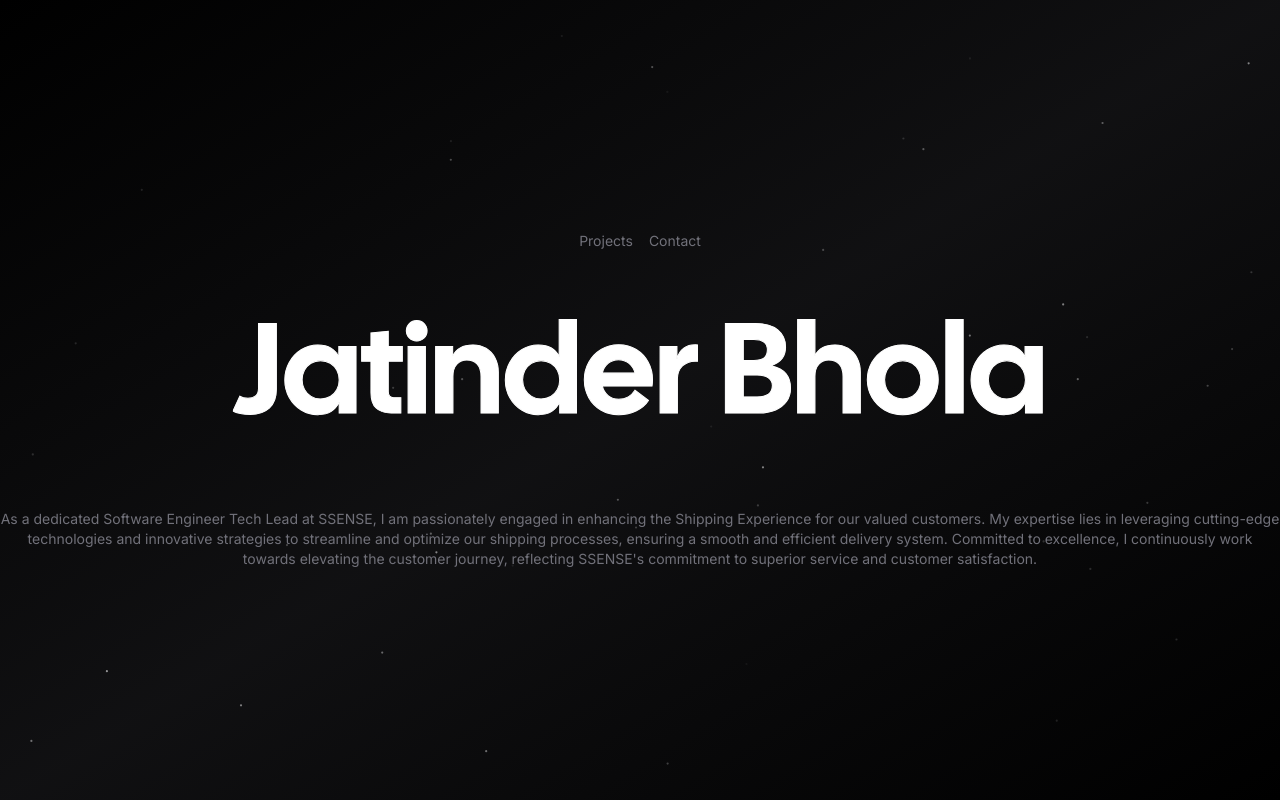
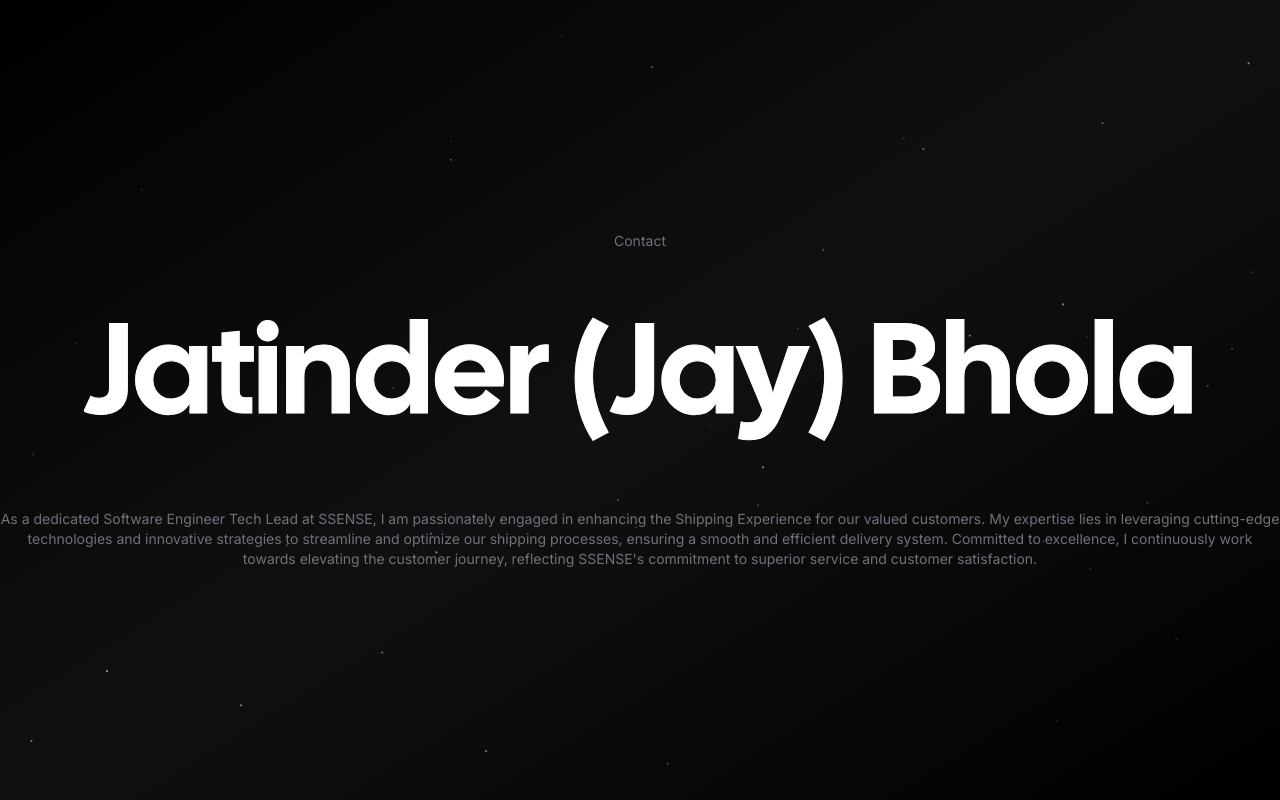
Before and after one commit to jatinderbhola/jatinderbhola-portfolio, a Next.js app: page / in a window 1280 px wide. Built offline with nearby package versions, Linux system fonts and the light colour scheme; no server answers; what tailwindcss-debug-screens would draw is missing.

Commit message:
Update name.

```diff
--- a/app/page.tsx
+++ b/app/page.tsx
@@ -3,7 +3,7 @@ import React from "react";
 import Particles from "./components/particles";
 
 const navigation = [
-	{ name: "Projects", href: "/projects" },
+	// { name: "Projects", href: "/projects" },
 	{ name: "Contact", href: "/contact" },
 ];
 
@@ -29,7 +29,7 @@ export default function Home() {
 				quantity={100}
 			/>
 			<h1 className="z-10 text-4xl text-transparent duration-1000 bg-white cursor-default text-edge-outline animate-title font-display sm:text-6xl md:text-9xl whitespace-nowrap bg-clip-text ">
-				Jatinder Bhola
+				Jatinder (Jay) Bhola
 			</h1>
 			<div className="hidden w-screen h-px animate-glow md:block animate-fade-right bg-gradient-to-r from-zinc-300/0 via-zinc-300/50 to-zinc-300/0" />
 			<div className="my-16 text-center animate-fade-in">
```
Also changed, not shown: 1 other file (tests, documents, lock files or other folders).
